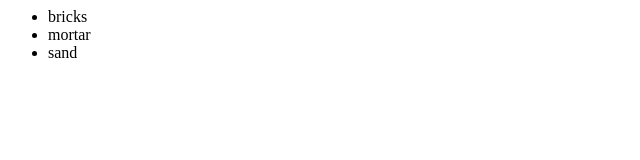
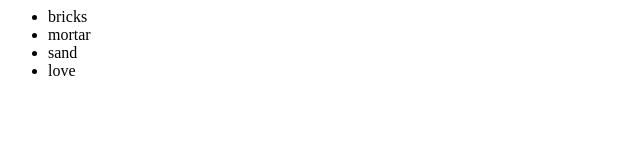
Before and after one commit to SlawekR/newGitTest, a plain HTML site: page index.html in a window 1280 px wide. Shown: the full height of the page, 0-640 px from the left. Drawn offline with Linux system fonts and the light colour scheme.

Commit message:
add some love to line

```diff
--- a/index.html
+++ b/index.html
@@ -6,6 +6,7 @@
      <li>bricks</li>
      <li>mortar</li>
      <li>sand</li>
+     <li>love</li>
      </ul>
      </div>
 
```
Also changed, not shown: index2.html (deleted).
